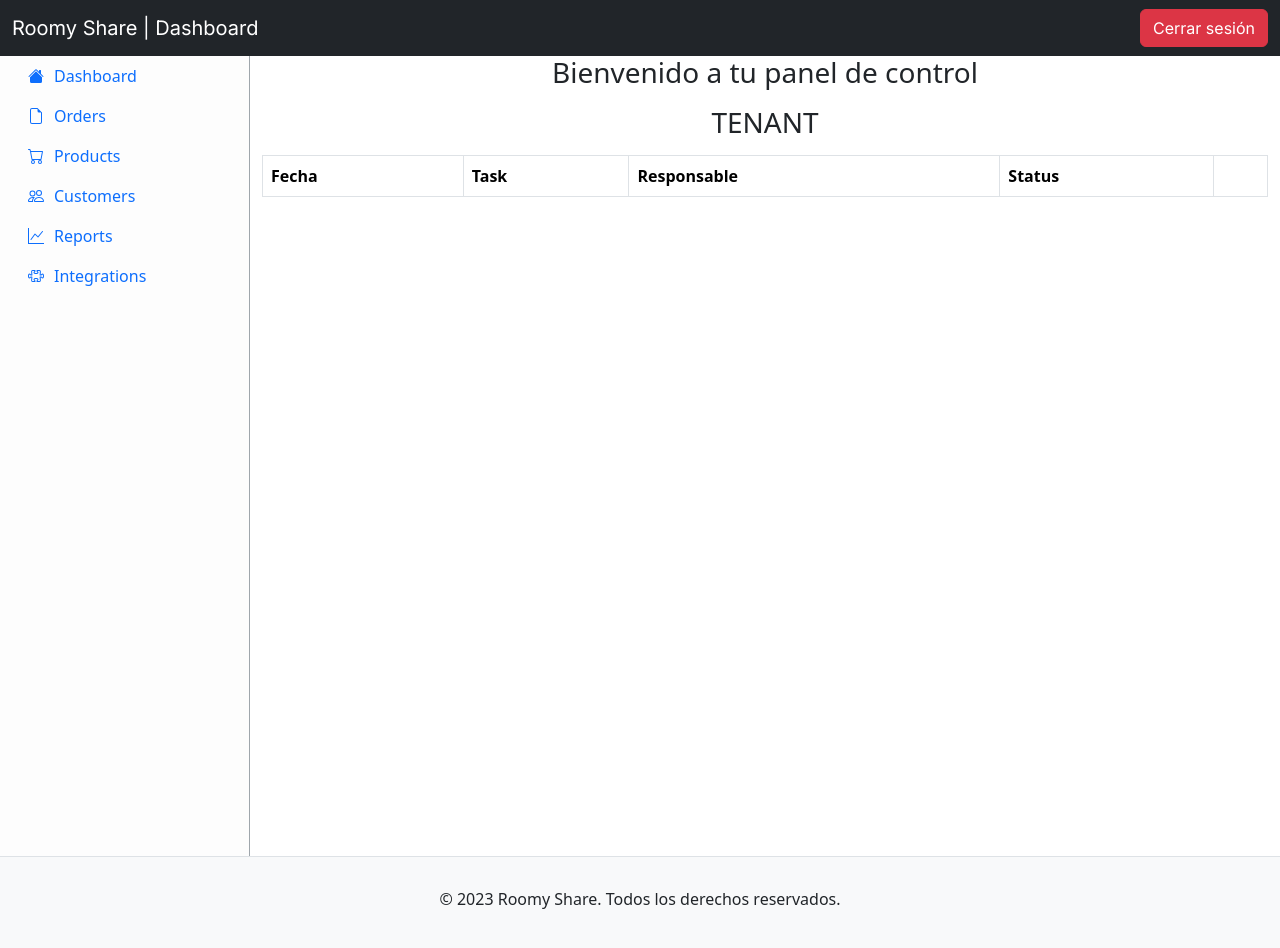
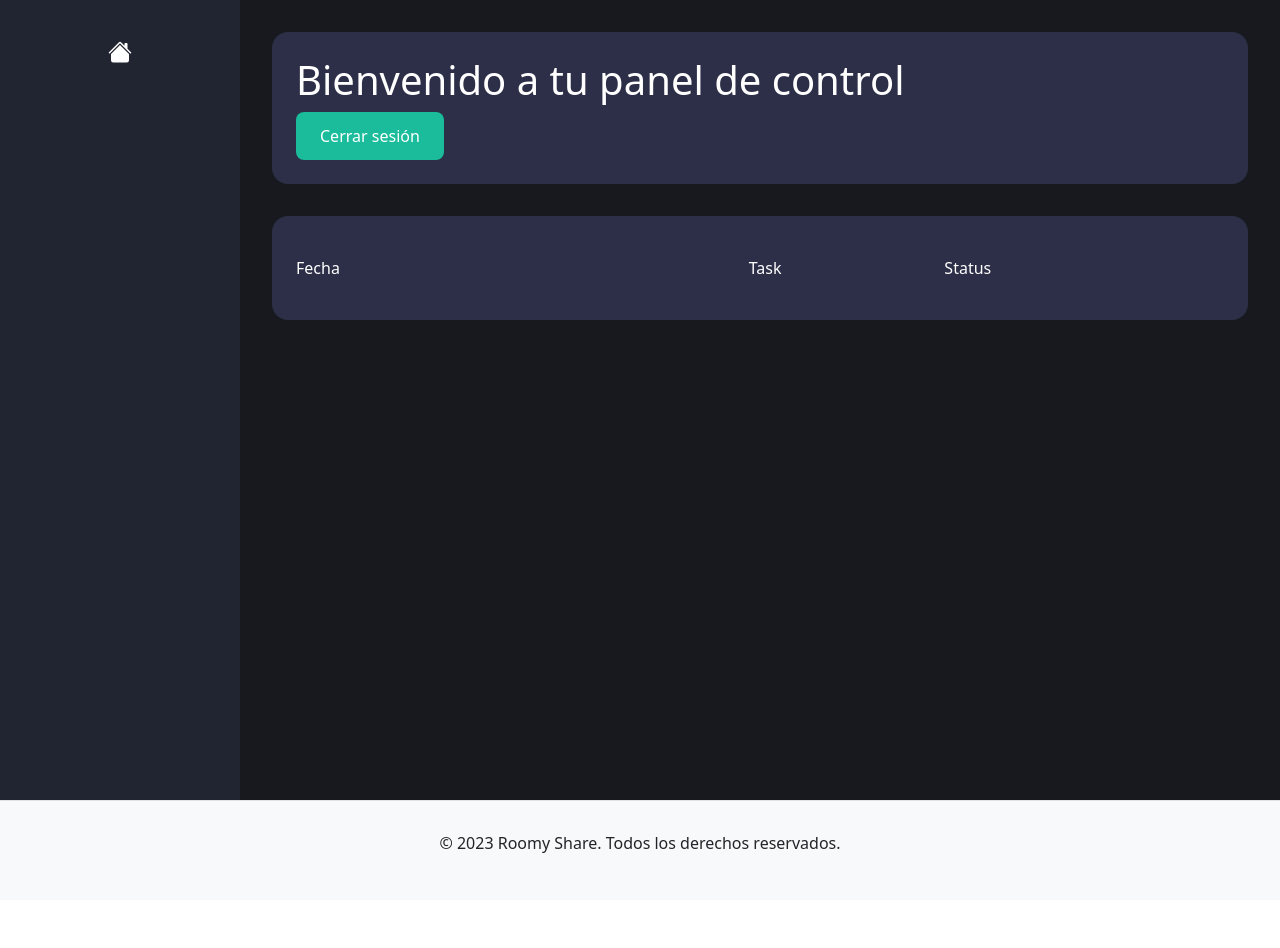
Before and after one commit to gerasg/roomy-share, a Next.js app: page /user_dashboard in a window 1280 px wide. Shown: the top 948 px of the page. After the commit the page ends 900 px from the top, so only its background shows below. Built offline with nearby package versions, Linux system fonts and the light colour scheme.

Commit message:
Dashboard styling WIP

```diff
--- a/src/pages/user_dashboard.tsx
+++ b/src/pages/user_dashboard.tsx
@@ -1,24 +1,140 @@
 // user_dashboard.tsx
-import { useRouter } from 'next/router'
-import axios from 'axios';
+import { useRouter } from 'next/router';
 import { useEffect, useState } from 'react';
-import { Navbar, Nav, Container, Button, Row, Col, Table, Badge } from 'react-bootstrap';
-import { HouseFill, FileEarmark, Cart, People, GraphUp, Puzzle } from 'react-bootstrap-icons';
+import { Badge } from 'react-bootstrap';
+import { HouseFill } from 'react-bootstrap-icons';
+import styled from 'styled-components';
+
+const DashboardWrapper = styled.div`
+  display: flex;
+  flex-direction: row;
+  min-height: 100vh;
+  background: #18191F;
+  color: #FFFFFF;
+
+  @media (max-width: 768px) {
+    flex-direction: column;
+  }
+`;
+
+const TableContainer = styled.div`
+  overflow-x: auto;
+`;
+
+const SideNav = styled.div`
+  flex: 0 0 240px;
+  background: #212431;
+  padding: 2rem;
+  display: flex;
+  flex-direction: column;
+  align-items: center;
+
+  @media (max-width: 768px) {
+    flex-direction: row;
+    justify-content: space-between;
+    flex: 0 0 auto;
+  }
+`;
+
+const MainContent = styled.div`
+  flex-grow: 1;
+  padding: 2rem;
+
+  @media (max-width: 768px) {
+    padding: 1rem;
+  }
+`;
+
+const NavItem = styled.a`
+  display: flex;
+  align-items: center;
+  padding: 0.5rem 0;
+  color: #FFFFFF;
+  text-decoration: none;
+  margin-bottom: 1.5rem;
+  font-size: 1.5rem;
+  gap: 1rem;
+  transition: 0.3s ease-in-out;
+
+  &:hover {
+    color: #1ABC9C;
+    cursor: pointer;
+  }
+
+  @media (max-width: 768px) {
+    padding: 0.5rem;
+    margin-bottom: 0;
+  }
+`;
+
+const Card = styled.div`
+  background: #2C2F47;
+  border-radius: 1rem;
+  padding: 1.5rem;
+  margin-bottom: 2rem;
+  color: #FFFFFF;
+
+  @media (max-width: 768px) {
+    overflow-x: auto;
+  }
+`;
+
+const Table = styled.table`
+  width: 100%;
+  border-collapse: collapse;
+  text-align: left;
+`;
+
+const TableRow = styled.tr`
+  border-bottom: 1px solid #353848;
+
+  &:last-child {
+    border-bottom: none;
+  }
+`;
+
+const TableData = styled.td`
+  padding: 1rem 0;
+  color: #FFFFFF;
+
+  &:first-child {
+    padding-right: 2rem;
+  }
+`;
+
+const Button = styled.button`
+  background: #1ABC9C;
+  border: none;
+  padding: 0.75rem 1.5rem;
+  color: #FFFFFF;
+  border-radius: 0.5rem;
+  cursor: pointer;
+  transition: 0.3s ease-in-out;
+
+  &:hover {
+    background: #16A085;
+  }
+`;
+
+const StyledCheckbox = styled.input`
+  width: 20px;
+  height: 20px;
+  cursor: pointer;
+`;
 
 export default function Dashboard() {
-  const router = useRouter()
+  const router = useRouter();
   const [tasks, setTasks] = useState([]);
 
   useEffect(() => {
-    // Verificar que estamos en el cliente antes de hacer la llamada al servidor
     if (typeof window !== 'undefined') {
       fetchTasks();
     }
   }, []);
 
   const handleLogout = () => {
-    localStorage.removeItem('token')
-    router.push('/login')
+    localStorage.removeItem('token');
+    router.push('/login');
   }
 
   const fetchTasks = async () => {
@@ -43,73 +159,7 @@ export default function Dashboard() {
     }
   };
 
-  return (
-    <div>
-      <Navbar className="bg-dark">
-        <Container fluid>
-          <Navbar.Brand href="#" className="text-white">Roomy Share | Dashboard</Navbar.Brand>
-          <Navbar.Toggle />
-          <Navbar.Collapse className="justify-content-end">
-            <Button className="btn btn-danger" onClick={handleLogout}>Cerrar sesión</Button>
-          </Navbar.Collapse>
-        </Container>
-      </Navbar>
-      <Container fluid>
-        <Row>
-          <Col xs={2} id="sidebar-wrapper">
-            <Nav className="flex-column">
-              <Nav.Link href="#"><HouseFill /> Dashboard</Nav.Link>
-              <Nav.Link href="#"><FileEarmark /> Orders</Nav.Link>
-              <Nav.Link href="#"><Cart /> Products</Nav.Link>
-              <Nav.Link href="#"><People /> Customers</Nav.Link>
-              <Nav.Link href="#"><GraphUp /> Reports</Nav.Link>
-              <Nav.Link href="#"><Puzzle /> Integrations</Nav.Link>
-            </Nav>
-          </Col>
-          <Col xs={10} id="page-content-wrapper">
-            <h1 className="h3 mb-3 fw-normal text-center">Bienvenido a tu panel de control</h1>
-            <h1 className="h3 mb-3 fw-normal text-center">TENANT</h1>
-            <div className="tasks">
-              <Table striped bordered hover responsive>
-                <thead>
-                  <tr>
-                    <th>Fecha</th>
-                    <th>Task</th>
-                    <th>Responsable</th>
-                    <th>Status</th>
-                    <th></th>
-                  </tr>
-                </thead>
-                <tbody>
-                  {tasks.map((task, i) => {
-                    const taskDate = new Date(task.day);
-                    const now = new Date();
-                    const isTaskDateTodayOrInFuture = taskDate >= now;
-
-                    return (
-                      <tr key={i}>
-                        <td>{taskDate.toLocaleDateString()}</td>
-                        <td>{task.task}</td>
-                        <td>{task.name} {task.lastname}</td>
-                        <td>{task.completed ? <Badge bg="success">Completado</Badge> : <Badge bg="danger">Pendiente</Badge>}</td>
-                        <td>
-                          {!task.completed && isTaskDateTodayOrInFuture && (
-                            <Button onClick={() => handleMarkAsComplete(task)}>Marcar como completo</Button>
-                          )}
-                        </td>
-                      </tr>
-                    );
-                  })}
-                </tbody>
-              </Table>
-            </div>
-          </Col>
-        </Row>
-      </Container>
-    </div>
-  )
-
-  async function handleMarkAsComplete(task) {
+  const handleMarkAsComplete = async (task) => {
     const token = localStorage.getItem('token');
     if (!token) {
       return;
@@ -130,4 +180,57 @@ export default function Dashboard() {
       console.error('Error marking task as completed:', response.statusText);
     }
   }
+
+  return (
+    <DashboardWrapper>
+      <SideNav>
+        <NavItem href="/"><HouseFill /></NavItem>
+      </SideNav>
+      <MainContent>
+        <Card>
+          <h1>Bienvenido a tu panel de control</h1>
+          <Button onClick={handleLogout}>Cerrar sesión</Button>
+        </Card>
+        <Card>
+        <TableContainer>
+          <Table>
+              <thead>
+                <TableRow>
+                  <TableData>Fecha</TableData>
+                  <TableData>Task</TableData>
+                  <TableData>Status</TableData>
+                  <TableData></TableData>
+                </TableRow>
+              </thead>
+              <tbody>
+              {tasks.map((task, i) => {
+                const taskDate = new Date(task.day);
+                taskDate.setHours(0,0,0,0);
+                const now = new Date();
+                now.setHours(0,0,0,0);
+
+                return (
+                  <TableRow key={i}>
+                    <TableData>{taskDate.toLocaleDateString()}</TableData>
+                    <TableData>{task.task}</TableData>
+                    <TableData>{task.completed ? <Badge bg="success">Completado</Badge> : <Badge bg="danger">Pendiente</Badge>}</TableData>
+                    <TableData>
+                      <StyledCheckbox
+                        type="checkbox"
+                        checked={task.completed}
+                        onChange={() => handleMarkAsComplete(task)}
+                        disabled={task.completed}
+                      />
+                    </TableData>
+                  </TableRow>
+                );
+              })}
+            </tbody>
+          </Table>
+        </TableContainer>
+
+        </Card>
+      </MainContent>
+    </DashboardWrapper>
+  );
 }
```
